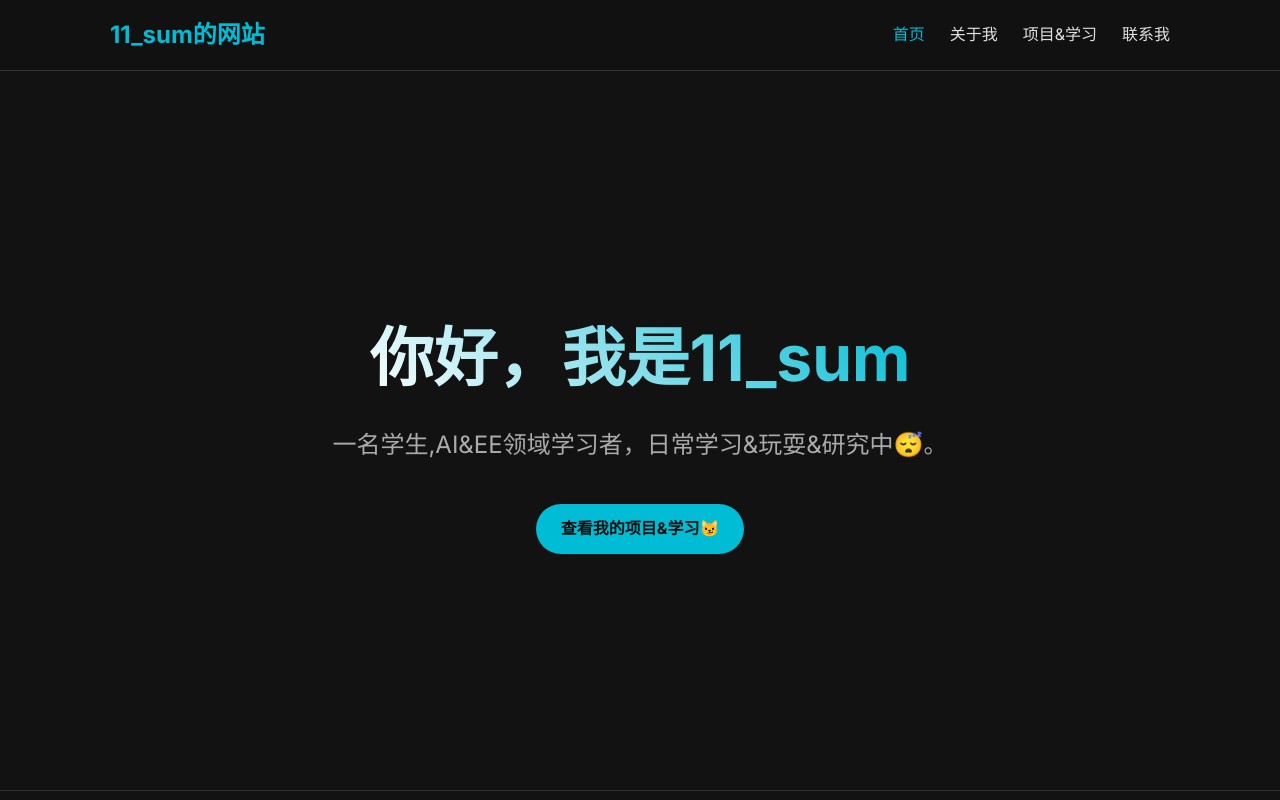
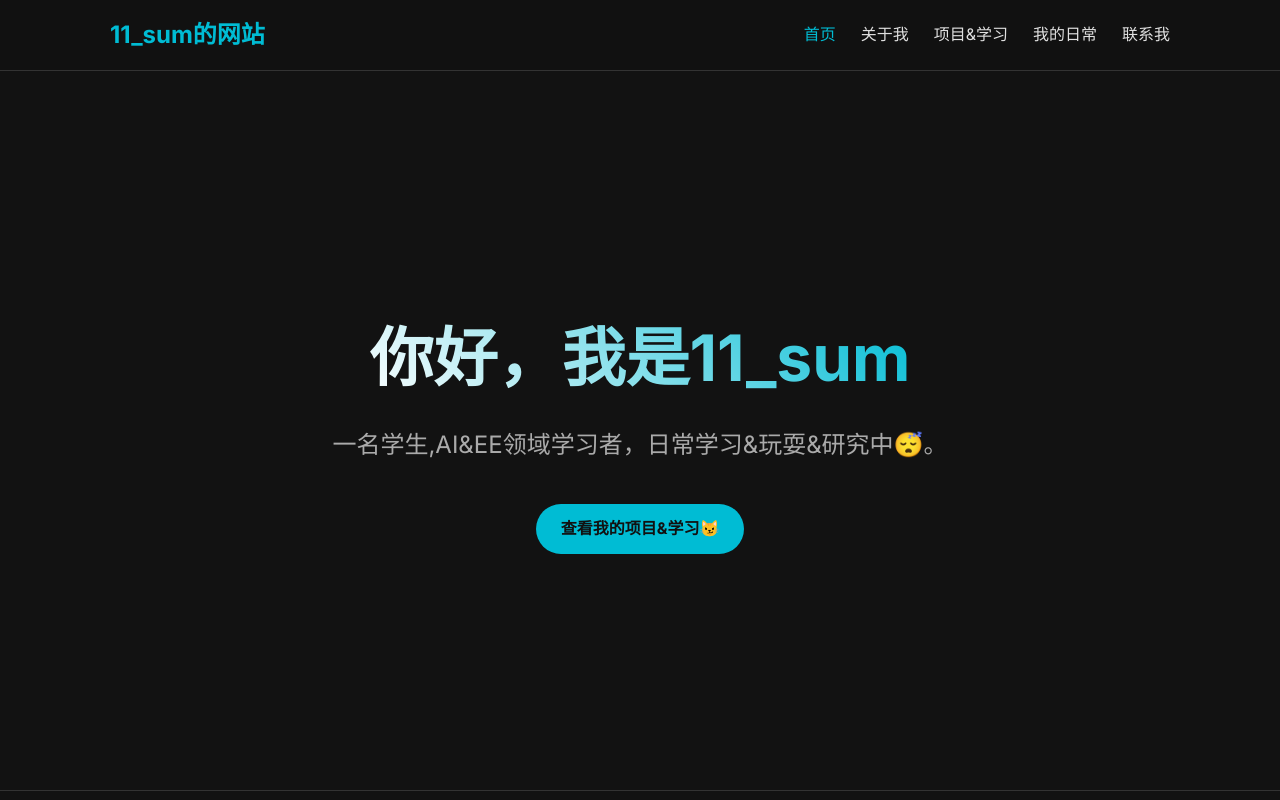
Before and after one commit to Elevenvenven/Elevenvenven.github.io, a plain HTML site: page index.html in a window 1280 px wide. Shown: the top 800 px of the page. Drawn offline with Linux system fonts and the light colour scheme.

Commit message:
Add '我的日常' link to navigation menu

```diff
--- a/index.html
+++ b/index.html
@@ -417,6 +417,7 @@
                     <li><a href="#hero" class="active">首页</a></li>
                     <li><a href="#about">关于我</a></li>
                     <li><a href="#projects">项目&学习</a></li>
+                    <li><a href="#moments">我的日常</a></li>
                     <li><a href="#contact">联系我</a></li>
                 </ul>
             </nav>
```
